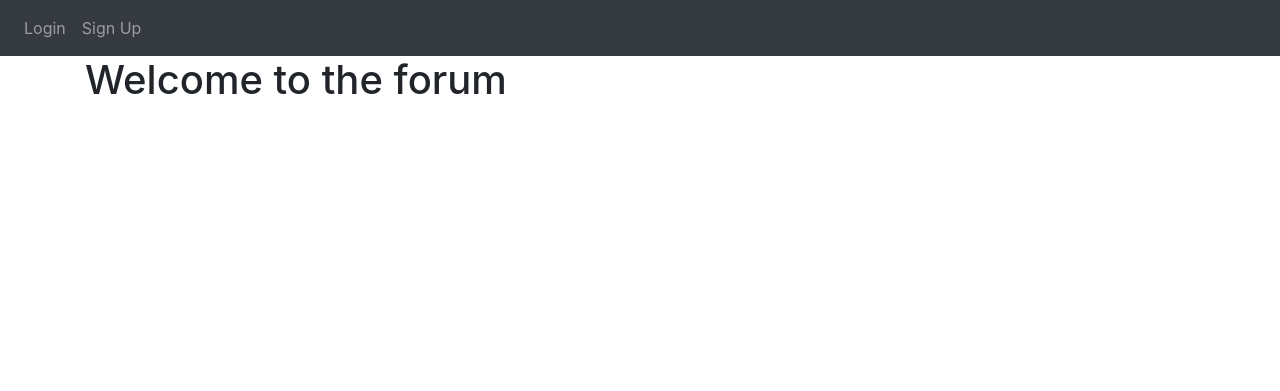
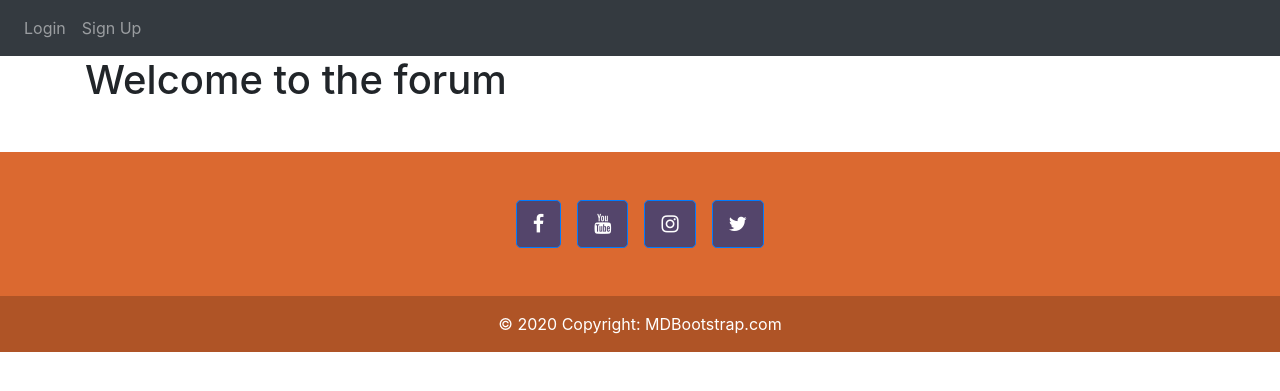
Before and after one commit to RyeGeorge/CS203-Investigative-Studio-1, a Flask app: page /forum in a window 1280 px wide. Shown: the top 391 px of the page. Run offline with Flask 3, Linux system fonts and the light colour scheme; some libraries are stand-ins or nearby versions.

Commit message:
modified:   website/templates/base.html 	modified:   website/templates/login.html commit

```diff
--- a/website/templates/base.html
+++ b/website/templates/base.html
@@ -20,11 +20,9 @@
 
     <title>{% block title %} {% endblock %}</title>
 
-    {% block head %}
+    {% block head %} {% endblock %}
+  </head>
 
-    {% endblock %}
-    </style>
-  </head>
   <body>
     <nav class="navbar navbar-expand-lg navbar-dark bg-dark">
       <button
@@ -68,11 +66,39 @@
     </div>
     {% endif %} {% endfor %} {% endif %} {% endwith %}
 
-    {% block background %}
+    {% block background %} {% endblock %} <!--Block to change background on page if required-->
 
-    {% endblock %}
+    <div class="container">{% block content %} {% endblock %}</div> <!--Block for main page content-->
 
-    <div class="container">{% block content %} {% endblock %}</div>
+
+    <div class="my-5">
+
+      <footer class="text-center text-lg-start" style="background-color: #db6930;">
+        <div class="container d-flex justify-content-center py-5">
+          <button onclick="location.href='http://www.facebook.com'" type="button" class="btn btn-primary btn-lg btn-floating mx-2" style="background-color: #54456b;">
+            <i class="fa fa-facebook-f"></i>
+          </button>
+          <button onclick="location.href='http://www.youtube.com'" type="button" class="btn btn-primary btn-lg btn-floating mx-2" style="background-color: #54456b;">
+            <i class="fa fa-youtube"></i>
+          </button>
+          <button onclick="location.href='http://www.instagram.com'" type="button" class="btn btn-primary btn-lg btn-floating mx-2" style="background-color: #54456b;">
+            <i class="fa fa-instagram"></i>
+          </button>
+          <button onclick="location.href='http://www.twitter.com'" type="button" class="btn btn-primary btn-lg btn-floating mx-2" style="background-color: #54456b;">
+            <i class="fa fa-twitter"></i>
+          </button>
+        </div>
+
+        <!-- Copyright -->
+        <div class="text-center text-white p-3" style="background-color: rgba(0, 0, 0, 0.2);">
+          © 2020 Copyright:
+          <a class="text-white" href="https://mdbootstrap.com/">MDBootstrap.com</a>
+        </div>
+        <!-- Copyright -->
+      </footer>
+
+    </div>
+
 
     <!-- jQuery first, then Popper.js, then Bootstrap JS -->
     <script
```
Also changed, not shown: website/templates/login.html (+50 -7 lines).
